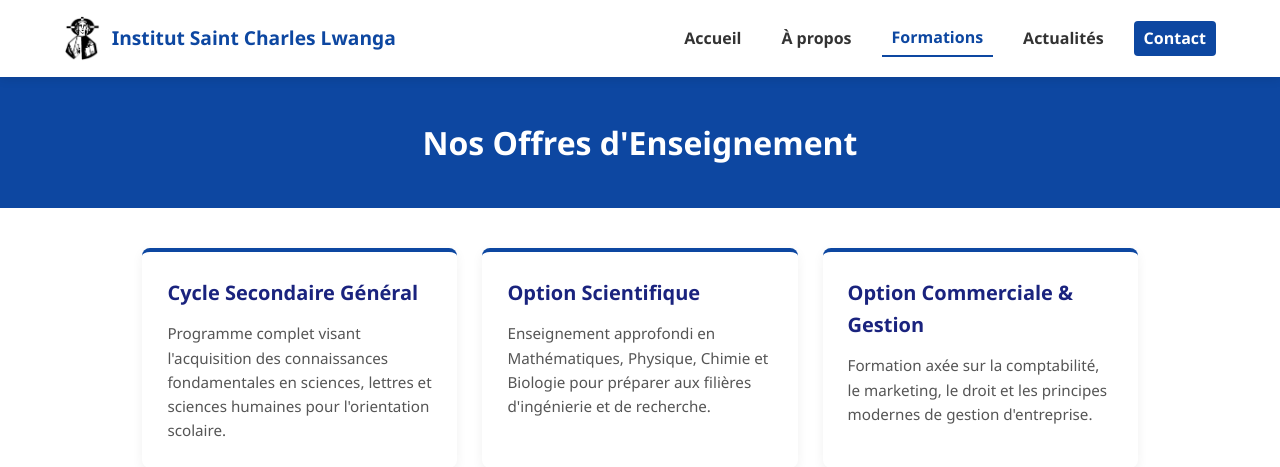
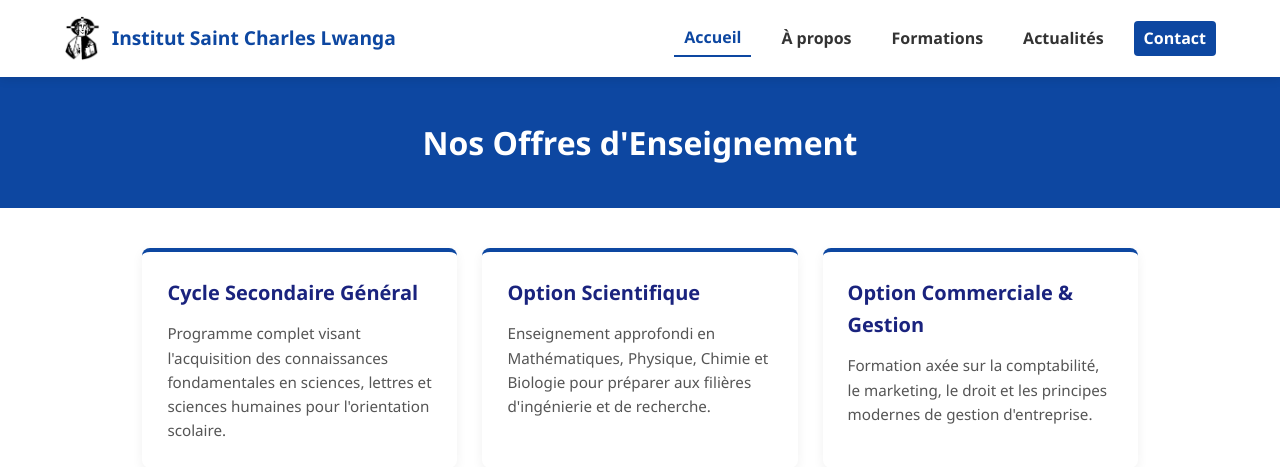
Before and after one commit to marcelomutshaila-hash/Institut-Saint-Charles-Lwanga, a Flask app: template templates/formations.html in a window 1280 px wide. Shown: the top 467 px of the page. Run offline with Flask 3, Linux system fonts and the light colour scheme; the template is opened without the code that fills it, so the values that code supplies are empty.

Commit message:
Update formations.html

```diff
--- a/templates/formations.html
+++ b/templates/formations.html
@@ -233,15 +233,16 @@
             <span></span>
         </div>
 
-        <nav id="nav-menu">
-            <ul>
-                <li><a href="index.html">Accueil</a></li>
-                <li><a href="a-propos.html">À propos</a></li>
-                <li><a href="formations.html" class="active">Formations</a></li>
-                <li><a href="actualites.html">Actualités</a></li>
-                <li><a href="contact.html" class="btn-nav">Contact</a></li>
-            </ul>
-        </nav>
+       <!-- Menu de Navigation -->
+<nav id="nav-menu">
+    <ul>
+        <li><a href="/" class="active">Accueil</a></li>
+        <li><a href="/apropos">À propos</a></li>
+        <li><a href="/formations">Formations</a></li>
+        <li><a href="/actualites">Actualités</a></li>
+        <li><a href="/contact" class="btn-nav">Contact</a></li>
+    </ul>
+</nav>
     </header>
 
     <!-- BANNIÈRE -->
```
